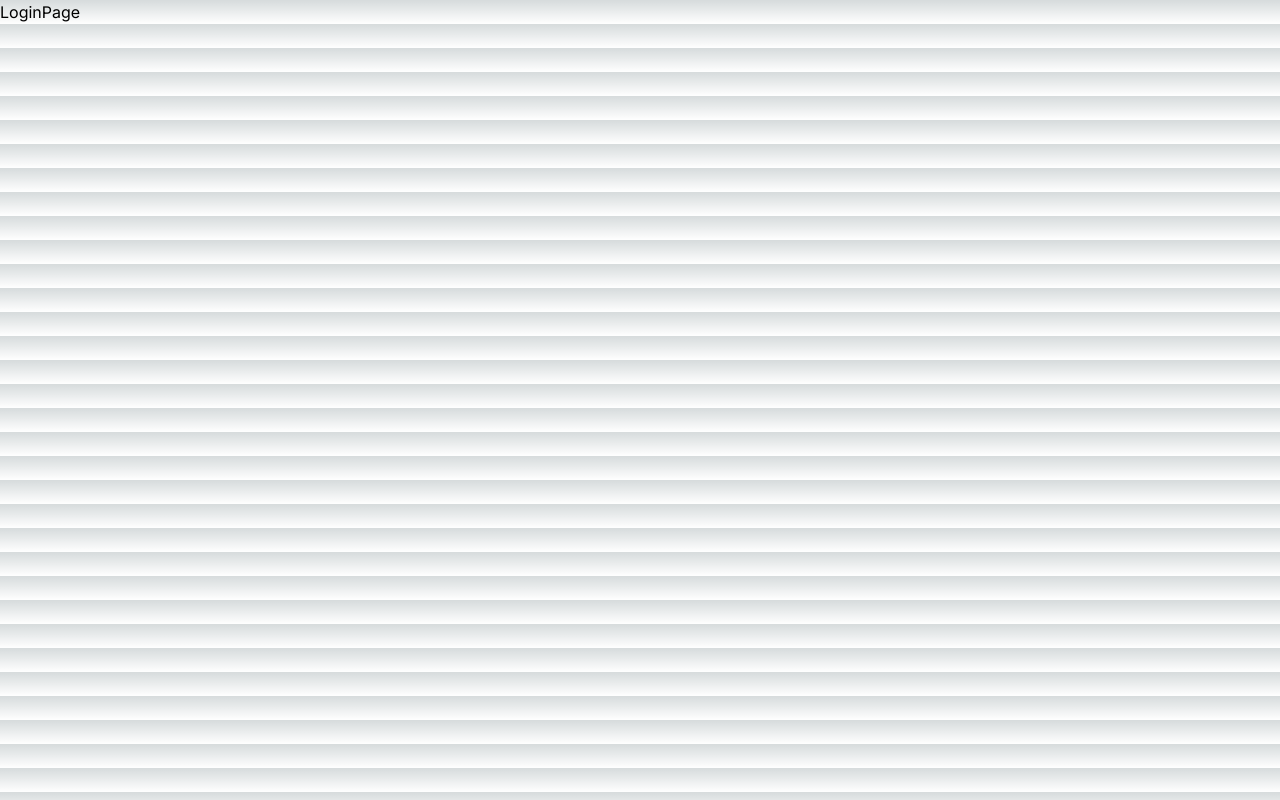
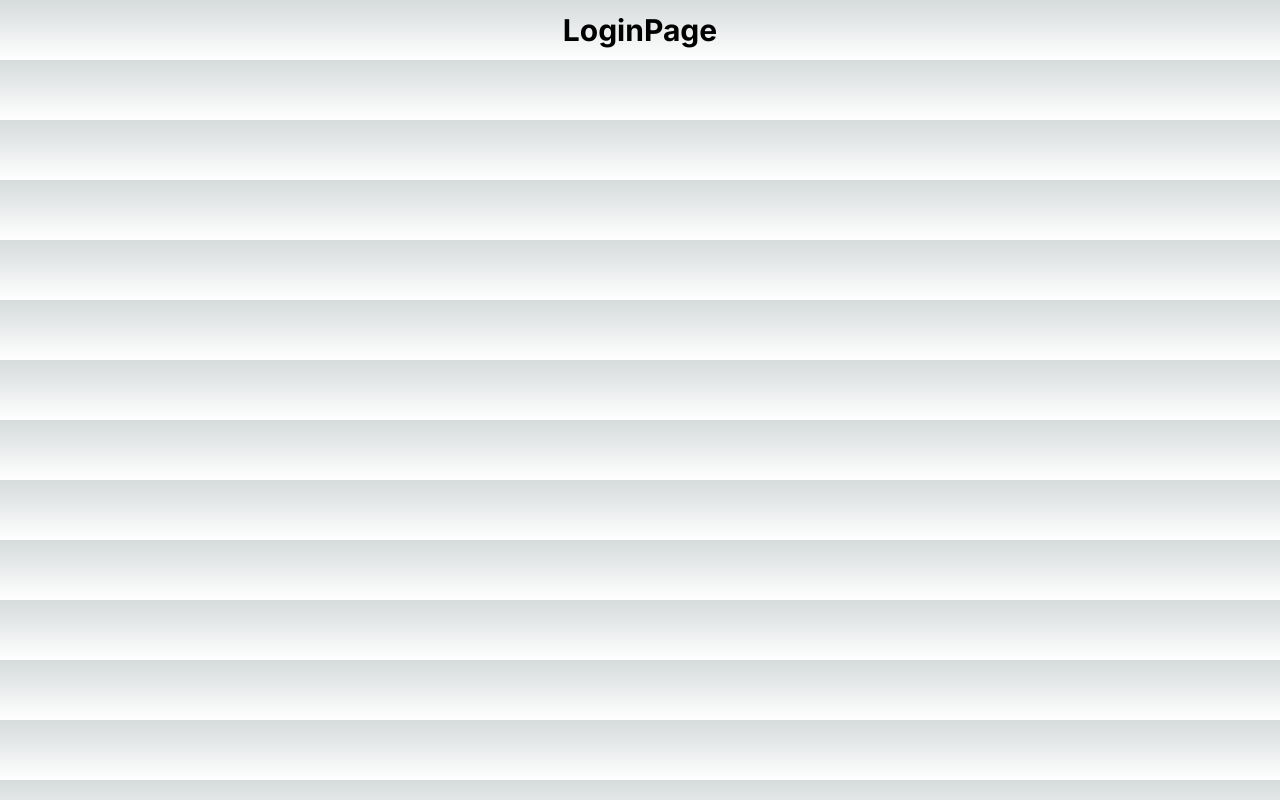
Before and after one commit to Ujjal-ENG/start-next-js, a Next.js app in the folder auth-nextjs/: page /login in a window 1280 px wide. Built offline with nearby package versions, Linux system fonts and the light colour scheme.

Commit message:
added nesseary packages and also run it using yarn

```diff
--- a/auth-nextjs/package.json
+++ b/auth-nextjs/package.json
@@ -13,9 +13,14 @@
     "@types/react": "18.2.17",
     "@types/react-dom": "18.2.7",
     "autoprefixer": "10.4.14",
+    "axios": "^1.4.0",
+    "bcryptjs": "^2.4.3",
     "eslint": "8.46.0",
     "eslint-config-next": "13.4.12",
+    "jsonwebtoken": "^9.0.1",
+    "mongoose": "^7.4.1",
     "next": "13.4.12",
+    "nodemailer": "^6.9.4",
     "postcss": "8.4.27",
     "react": "18.2.0",
     "react-dom": "18.2.0",
--- a/auth-nextjs/src/app/login/page.tsx
+++ b/auth-nextjs/src/app/login/page.tsx
@@ -1,5 +1,5 @@
 const LoginPage = () => {
-  return <div>LoginPage</div>;
+  return <div className="text-3xl font-bold text-center py-3">LoginPage</div>;
 };
 
 export default LoginPage;
```
Also changed, not shown: 2 other files (tests, documents, lock files or other folders).
